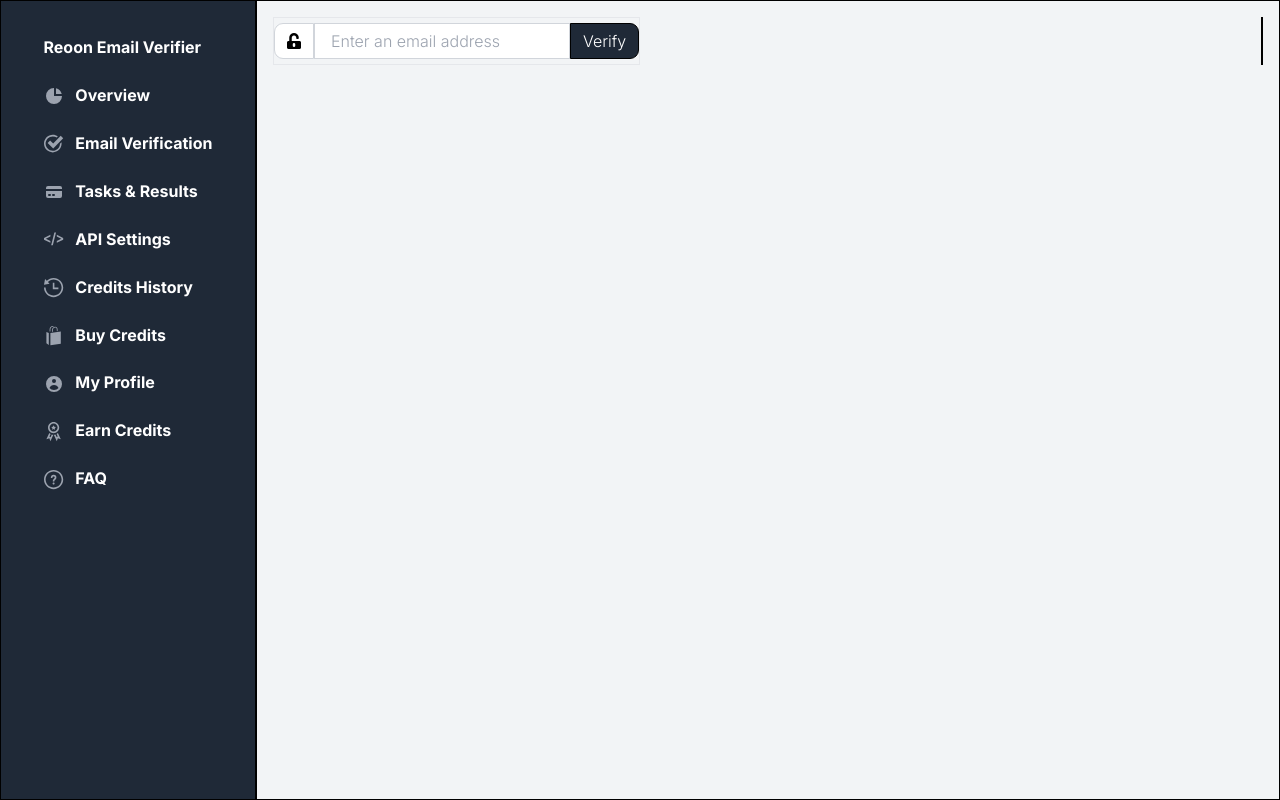
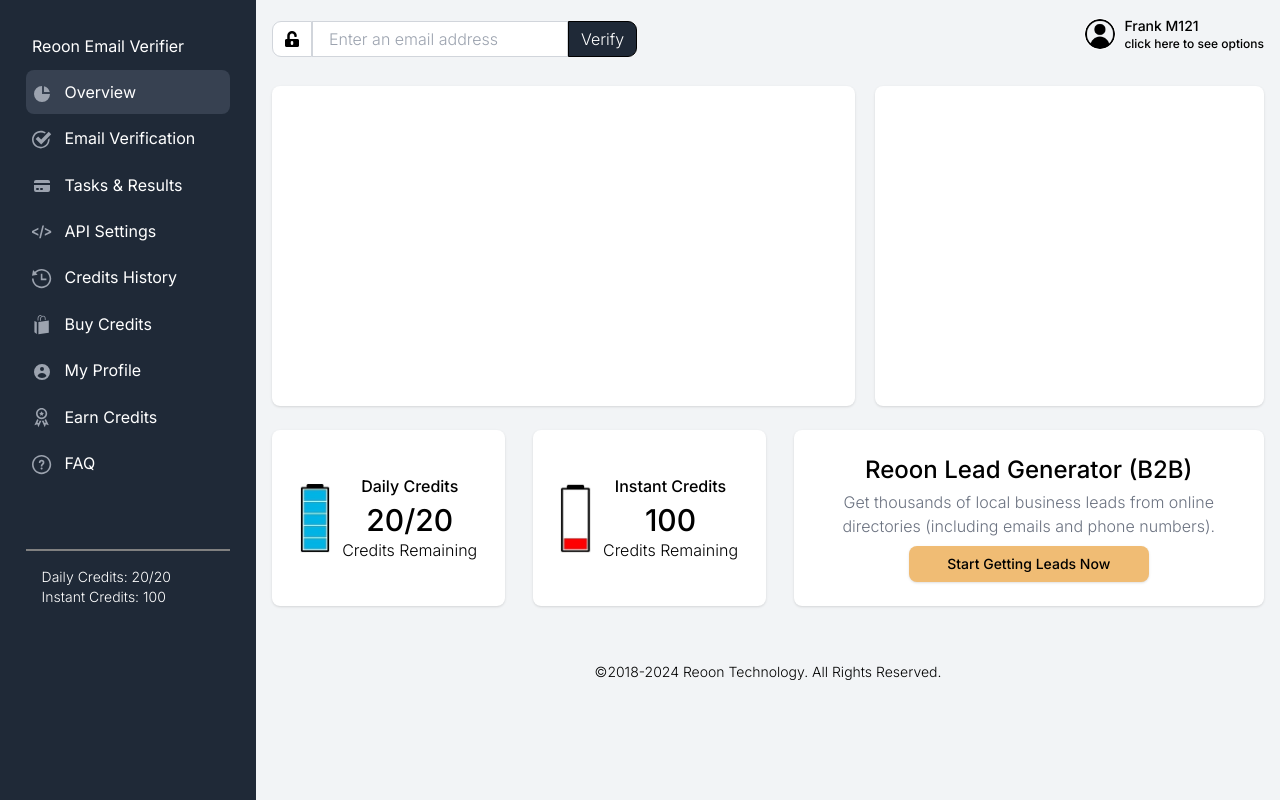
Before and after one commit to seygeorge/Email-Verifier, a plain HTML site: page dashboard/overview.html in a window 1280 px wide. Drawn offline with nearby package versions, Linux system fonts and the light colour scheme.

Commit message:
overview dashboard design

```diff
--- a/dashboard/overview.html
+++ b/dashboard/overview.html
@@ -15,13 +15,14 @@
 
     <title>overview</title>
   </head>
-  <body class="flex">
+  <body>
+    <div class="flex" style="overflow: hidden">
       <aside
-      class="bg-gray-800 py-6 border bg-374151 border-black w-1/5 h-screen flex flex-col items-center"
+        class="fixed bg-gray-800 py-6 w-1/5 h-screen flex flex-col items-center overflow-auto"
       >
-      <ul>
+        <ul class="w-4/5">
           <li>Reoon Email Verifier</li>
-        <li>
+          <li class="active">
             <span class="sidebar-icon">
               <svg
                 class="icon icon-xs me-2"
@@ -161,11 +162,17 @@
             </span>
             FAQ
           </li>
+
+          <hr style="border: 0.3px solid gray" class="mt-16 mb-4" />
+          <div class="ml-4 text-sm">
+            <p>Daily Credits: 20/20</p>
+            <p>Instant Credits: 100</p>
+          </div>
         </ul>
       </aside>
-    <main class="border border-black w-4/5 h-screen p-4">
+      <main class="ml-auto w-4/5 p-4">
         <section class="flex justify-between">
-        <div class="input-group border border black">
+          <div class="input-group">
             <span
               class="bg-white px-3 input-group-text rounded-r-none"
               id="basic-addon2"
@@ -180,14 +187,93 @@
               required
               type="email"
             />
-          <span class="text-white bg-gray-800 px-3 border-black rounded-l-none">
+            <span
+              class="text-white bg-gray-800 px-3 border-black rounded-l-none"
+            >
               <!-- <i class="fas fa-eye" id="show_eye"></i> -->
               Verify
               <!-- <i class="fas fa-eye-slash d-none" id="hide_eye"></i> -->
             </span>
           </div>
-        <div class="border border-black"></div>
+          <div class="">
+            <div class="flex items-center">
+              <div class="avatar-lg mr-2">
+                <img
+                  src="../assets/images/profile-default.png"
+                  class="rounded-full border border-white"
+                  alt="profile avatar"
+                  style="width: 2rem; height: 2rem"
+                />
+              </div>
+              <div class="font-medium">
+                <h2 class="text-sm">Frank M121</h2>
+                <p class="text-xs">click here to see options</p>
+              </div>
+            </div>
+          </div>
         </section>
+        <section class="flex h-80 gap-5 my-6">
+          <div class="rounded-lg shadow bg-white w-3/5"></div>
+          <div class="rounded-lg shadow bg-white w-2/5"></div>
+        </section>
+        <section class="flex h-44 mb-14 gap-7 w-full">
+          <div
+            class="rounded-lg flex items-center justify-center gap-3 shadow w-1/4 bg-white"
+          >
+            <img
+              id="battery_daily"
+              src="../assets/images/battery-5.jpg"
+              style="height: 40%"
+            />
+            <div class="text-center text-md px-0">
+              <h6 class="font-medium mb-1">Daily Credits</h6>
+              <h3 class="font-medium text-3xl">
+                <span id="overview_credits_daily_remaining">20</span>/20
+              </h3>
+              <div>Credits Remaining</div>
+            </div>
+          </div>
+          <div
+            class="rounded-lg shadow w-1/4 bg-white flex items-center justify-center gap-3"
+          >
+            <img
+              id="battery_daily"
+              src="../assets/images/battery-1.jpg"
+              style="height: 40%"
+            />
+            <div class="text-center text-md px-0">
+              <h6 class="font-medium mb-1">Instant Credits</h6>
+              <h3 class="font-medium text-3xl">
+                <span id="overview_credits_daily_remaining">100</span>
+              </h3>
+              <div>Credits Remaining</div>
+            </div>
+          </div>
+          <div
+            class="rounded-lg px-10 text-md shadow w-2/4 bg-white text-center flex flex-col justify-center"
+          >
+            <h5 class="font-medium mb-1 text-2xl">
+              Reoon Lead Generator (B2B)
+            </h5>
+            <p class="text-gray-500 text-md mb-2">
+              Get thousands of local business leads from online directories
+              (including emails and phone numbers).
+            </p>
+            <a
+              class="shadow bg-yellow-400 text-sm font-medium text-black w-60 p-2 rounded-lg mx-auto"
+              style="background-color: #f0bc74"
+              class="shadow bg-yellow-400 hover:bg-yellow-700 text-white w-60 p-2 rounded-lg mx-auto"
+              href="https://www.reoon.com/lead-generation-tool/"
+              target="_blank"
+              >Start Getting Leads Now</a
+            >
+          </div>
+        </section>
+
+        <p class="text-center text-sm text-black">
+          ©2018-2024 Reoon Technology. All Rights Reserved.
+        </p>
       </main>
+    </div>
   </body>
 </html>
--- a/dashboard/styles/style.css
+++ b/dashboard/styles/style.css
@@ -21,13 +21,14 @@
 
 aside ul li {
   /* border: 1px solid blue; */
-  padding: 0.6rem 0.8rem;
+  padding: 0.6rem 0.4rem;
   border-radius: 0.5rem;
-  margin-bottom: 0.3rem;
-  font-weight: bold;
+  margin-bottom: 0.2rem;
+  font-weight: 400;
 }
 
-aside ul li:hover {
+aside ul li:hover,
+.active {
   background-color: #374151;
   cursor: pointer;
 }
```
Also changed, not shown: assets/images/battery-1.jpg (added), assets/images/battery-5.jpg (added), assets/images/profile-default.png (added). Lines whose indentation alone changed are shown as unchanged.
